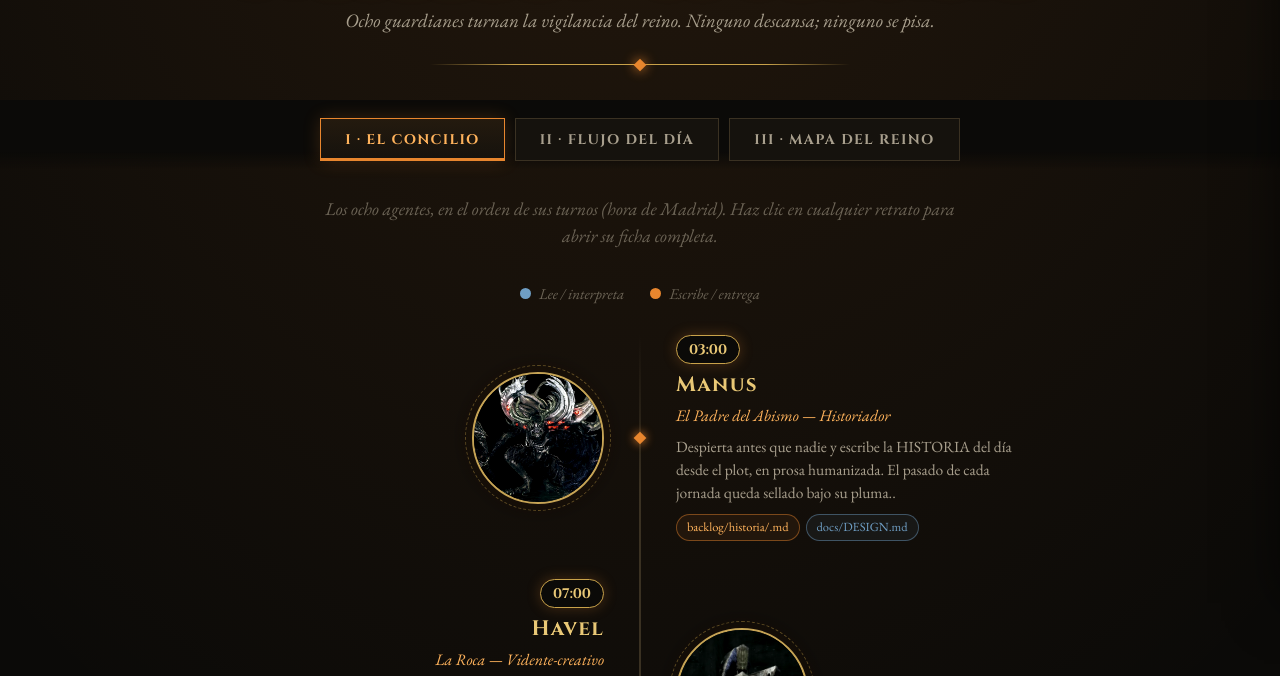
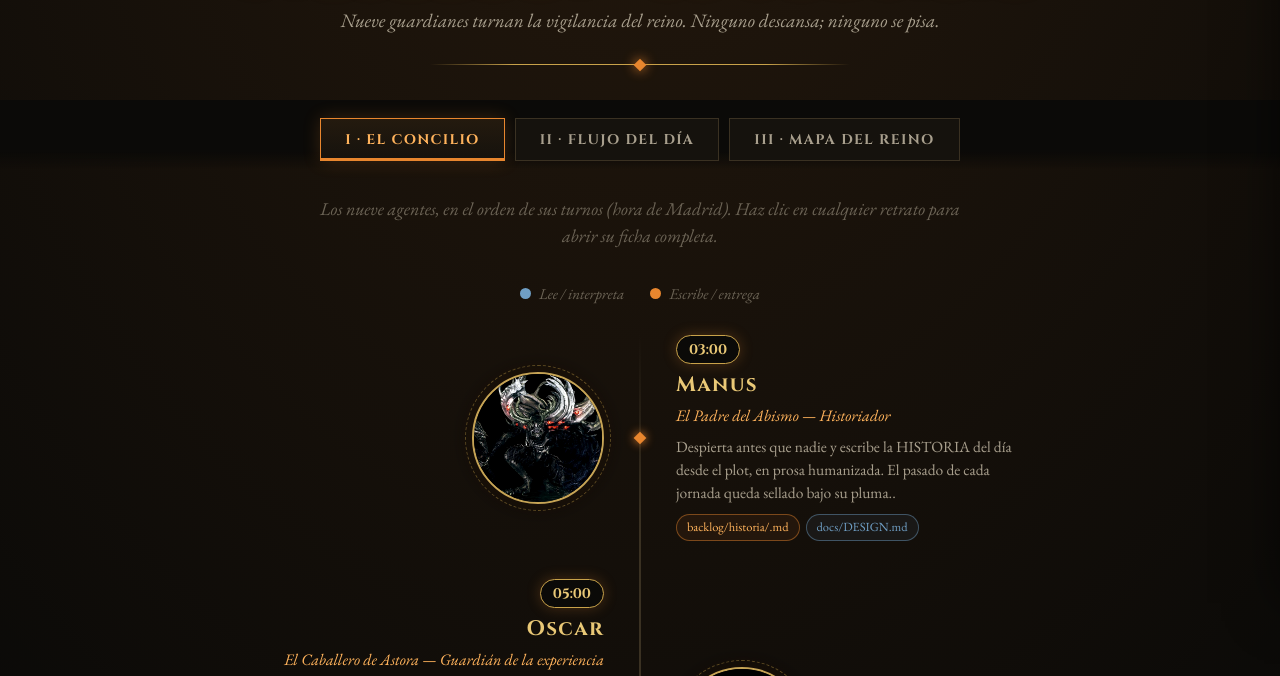
Before and after one commit to amcgiluma/CyberRoot, a plain HTML site: page docs/mapa/index.html in a window 1280 px wide. Shown: the part 197-873 px from the top of the page. Drawn offline with nearby package versions, Linux system fonts and the light colour scheme.

Commit message:
concilio: nuevo agente Oscar de Astora (05:00, guardián de la experiencia) + mapa actualizado (9 agentes)

```diff
--- a/docs/mapa/index.html
+++ b/docs/mapa/index.html
@@ -422,7 +422,7 @@ footer .souls{
     </svg>
   </div>
   <h1 data-i18n="title">CYBERROOT · EL CONCILIO</h1>
-  <p class="sub" data-i18n="subtitle">Ocho guardianes turnan la vigilancia del reino. Ninguno descansa; ninguno se pisa.</p>
+  <p class="sub" data-i18n="subtitle">Nueve guardianes turnan la vigilancia del reino. Ninguno descansa; ninguno se pisa.</p>
   <div class="rule"></div>
 </header>
 
@@ -435,7 +435,7 @@ footer .souls{
 <main>
 
   <section class="view on" id="view-concilio">
-    <p class="view-intro" data-i18n="intro1">Los ocho agentes, en el orden de sus turnos (hora de Madrid). Haz clic en cualquier retrato para abrir su ficha completa.</p>
+    <p class="view-intro" data-i18n="intro1">Los nueve agentes, en el orden de sus turnos (hora de Madrid). Haz clic en cualquier retrato para abrir su ficha completa.</p>
     <div class="legend">
       <span><i class="lr"></i> <em data-i18n="legendR">Lee / interpreta</em></span>
       <span><i class="lw"></i> <em data-i18n="legendW">Escribe / entrega</em></span>
@@ -480,7 +480,7 @@ footer .souls{
 
 <footer>
   <p class="souls">◆ PREPARE TO MERGE ◆</p>
-  <p data-i18n="footerLine">CyberRoot — El Concilio de los Ocho</p>
+  <p data-i18n="footerLine">CyberRoot — El Concilio de los Nueve</p>
   <p data-i18n="footerCredit">Retratos © FromSoftware / darksouls.fandom.com — uso decorativo sin ánimo de lucro</p>
 </footer>
 
@@ -490,11 +490,11 @@ const L = o => o[lang];
 
 const UI = {
   title:{es:"CYBERROOT · EL CONCILIO",en:"CYBERROOT · THE COUNCIL"},
-  subtitle:{es:"Ocho guardianes turnan la vigilancia del reino. Ninguno descansa; ninguno se pisa.",en:"Eight guardians keep watch over the realm in shifts. None rest; none tread on another."},
+  subtitle:{es:"Nueve guardianes turnan la vigilancia del reino. Ninguno descansa; ninguno se pisa.",en:"Nine guardians keep watch over the realm in shifts. None rest; none tread on another."},
   tab1:{es:"I · El Concilio",en:"I · The Council"},
   tab2:{es:"II · Flujo del Día",en:"II · Daily Flow"},
   tab3:{es:"III · Mapa del Reino",en:"III · Map of the Realm"},
-  intro1:{es:"Los ocho agentes, en el orden de sus turnos (hora de Madrid). Haz clic en cualquier retrato para abrir su ficha completa.",en:"The eight agents, in shift order (Madrid time). Click any portrait to open their full card."},
+  intro1:{es:"Los nueve agentes, en el orden de sus turnos (hora de Madrid). Haz clic en cualquier retrato para abrir su ficha completa.",en:"The nine agents, in shift order (Madrid time). Click any portrait to open their full card."},
   intro2:{es:"El relevo completo de una jornada: qué recibe cada guardián, qué hace y qué deja tras de sí para el siguiente.",en:"The full relay of a day: what each guardian receives, what they do, and what they leave behind for the next."},
   intro3:{es:"Las tres regiones del repositorio y quién pisa cada rincón. Pasa el cursor por un agente para iluminar su territorio; haz clic para ver su ficha.",en:"The three regions of the repository and who walks every corner. Hover an agent to light up their territory; click to see their card."},
   legendR:{es:"Lee / interpreta",en:"Reads / interprets"},
@@ -518,7 +518,7 @@ const UI = {
   allWrite:{es:"cualquiera puede proponer",en:"anyone may propose"},
   readsHint:{es:"lee",en:"reads"},
   writesHint:{es:"escribe",en:"writes"},
-  footerLine:{es:"CyberRoot — El Concilio de los Ocho",en:"CyberRoot — The Council of Eight"},
+  footerLine:{es:"CyberRoot — El Concilio de los Nueve",en:"CyberRoot — The Council of Nine"},
   footerCredit:{es:"Retratos © FromSoftware / darksouls.fandom.com — uso decorativo sin ánimo de lucro",en:"Portraits © FromSoftware / darksouls.fandom.com — decorative, non-commercial use"}
 };
 
@@ -539,6 +539,24 @@ const A = [
     handoff:{
       es:"Deja la crónica escrita. El sueño del abismo guarda el registro.",
       en:"He leaves the chronicle written. The abyss's dream keeps the record."}
+  },
+  {
+    id:"oscar", name:"Oscar", hour:"05:00", model:"flash", img:"assets/oscar.webp",
+    title:{es:"El Caballero de Astora",en:"The Knight of Astora"},
+    role:{es:"Guardián de la experiencia",en:"Guardian of the experience"},
+    mission:{
+      es:"Juega como lo haría un no muerto elegido: una run desde save limpio y otra con el progreso de un veterano (20+ h). Comprueba que el camino sea apto para quien empieza de cero, mantiene vivo ESTADO-JUGADOR.md y deja NOTAS DE DIRECCIÓN a Gwyn — informa, no decide.",
+      en:"Plays as an undead chosen would: one run from a clean save and another with a veteran's progress (20+ h). Ensures the path suits someone starting from zero, keeps ESTADO-JUGADOR.md alive and leaves DIRECTION NOTES to Gwyn — he informs, he does not decide."},
+    read:[
+      ["docs/ESTADO-JUGADOR.md",{es:"lo que dejó ayer (su doc vivo)",en:"what he left yesterday (his living doc)"}],
+      ["docs/DESIGN.md",{es:"la visión que protege",en:"the vision he protects"}],
+      ["build jugable de src/",{es:"juega como jugador de verdad",en:"plays as a real player"}]],
+    write:[
+      ["docs/ESTADO-JUGADOR.md",{es:"estado global jugable + run de referencia",en:"global playable state + reference run"}],
+      ["backlog/TODO.md",{es:"notas de DIRECCIÓN para Gwyn",en:"DIRECTION notes for Gwyn"}]],
+    handoff:{
+      es:"Su lectura del camino llega a Havel (07:00) y su dirección a Gwyn (23:00).",
+      en:"His reading of the path reaches Havel (07:00) and his direction reaches Gwyn (23:00)."}
   },
   {
     id:"havel", name:"Havel", hour:"07:00", model:"flash", img:"assets/havel.webp",
@@ -666,7 +684,7 @@ const A = [
 
 const ZONES = [
   { code:"backlog/", color:"#2f7a4a", desc:{es:"LA COLA DE TRABAJO (vivo)",en:"THE WORK QUEUE (alive)"}, files:[
-    { f:"TODO.md", rd:["gwyndolin"], wr:["havel","artorias","gwyn"], d:{es:"estados de tareas: pendiente / en curso / hecho",en:"task statuses: pending / in progress / done"} },
+    { f:"TODO.md", rd:["gwyndolin"], wr:["havel","oscar","artorias","gwyn"], d:{es:"estados de tareas: pendiente / en curso / hecho",en:"task statuses: pending / in progress / done"} },
     { f:"planes/YYYY/MM/DD.md", rd:["ornstein","smough","seath"], wr:["gwyndolin"], d:{es:"plan del HOY (histórico por fecha)",en:"TODAY's plan (historical by date)"} },
     { f:"historia/", rd:["gwyndolin","havel"], wr:["manus"], d:{es:"ÍNDICE · PERSONAJES · ESCENARIOS · CAPITULOS",en:"INDEX · CHARACTERS · SCENARIOS · CHAPTERS"} },
     { f:"MEJORAS.md", rd:[], wr:["todos"], d:{es:"buzón de auto-mejora del Concilio",en:"the Council's self-improvement mailbox"} }
@@ -675,11 +693,12 @@ const ZONES = [
     { f:"PROJECT-MAP.md", rd:["todos"], wr:[], d:{es:"índice maestro — lectura obligada (Paso 0)",en:"master index — mandatory reading (Step 0)"} },
     { f:"AGENTES.md", rd:["todos"], wr:[], d:{es:"roles del Concilio + delegación + skills",en:"Council roles + delegation + skills"} },
     { f:"DESIGN.md", rd:["todos"], wr:[], d:{es:"diseño del juego — la visión que no se rompe",en:"game design — the vision that must not break"} },
+    { f:"ESTADO-JUGADOR.md", rd:["havel","gwyn"], wr:["oscar"], d:{es:"qué está jugable HOY de principio a fin + run de referencia",en:"what is playable TODAY end-to-end + reference run"} },
     { f:"SKILLS-ANTISLOP.md", rd:["manus"], wr:[], d:{es:"guía anti-AI-slop",en:"anti-AI-slop guide"} },
     { f:"worklog/YYYY/MM/DD.md", rd:["havel"], wr:["todos"], d:{es:"bitácora diaria — la huella de cada uno",en:"daily log — everyone's trace"} }
   ]},
   { code:"src/ · git", color:"#a04a4a", desc:{es:"EL JUEGO (construido)",en:"THE GAME (built)"}, files:[
-    { f:"core/ render/", rd:["havel","artorias"], wr:["ornstein","smough","seath"], d:{es:"lógica + tests · Pyxel — creado en Fase 0",en:"logic + tests · Pyxel — created in Phase 0"} },
+    { f:"core/ render/", rd:["havel","oscar","artorias"], wr:["ornstein","smough","seath"], d:{es:"lógica + tests · Pyxel — creado en Fase 0",en:"logic + tests · Pyxel — created in Phase 0"} },
     { f:"ramas feat/* · PRs", rd:["artorias","gwyn"], wr:["ornstein","smough","seath"], d:{es:"una rama por tarea, un juicio por rama",en:"one branch per task, one judgement per branch"} },
     { f:"main", rd:[], wr:["gwyn"], d:{es:"tras el merge final de Gwyn",en:"after Gwyn's final merge"} },
     { f:"Telegram → Juanma", rd:[], wr:["gwyn"], d:{es:"el informe nocturno",en:"the nightly report"} }
```
Also changed, not shown: docs/mapa/assets/oscar.webp (added), 6 other files.
